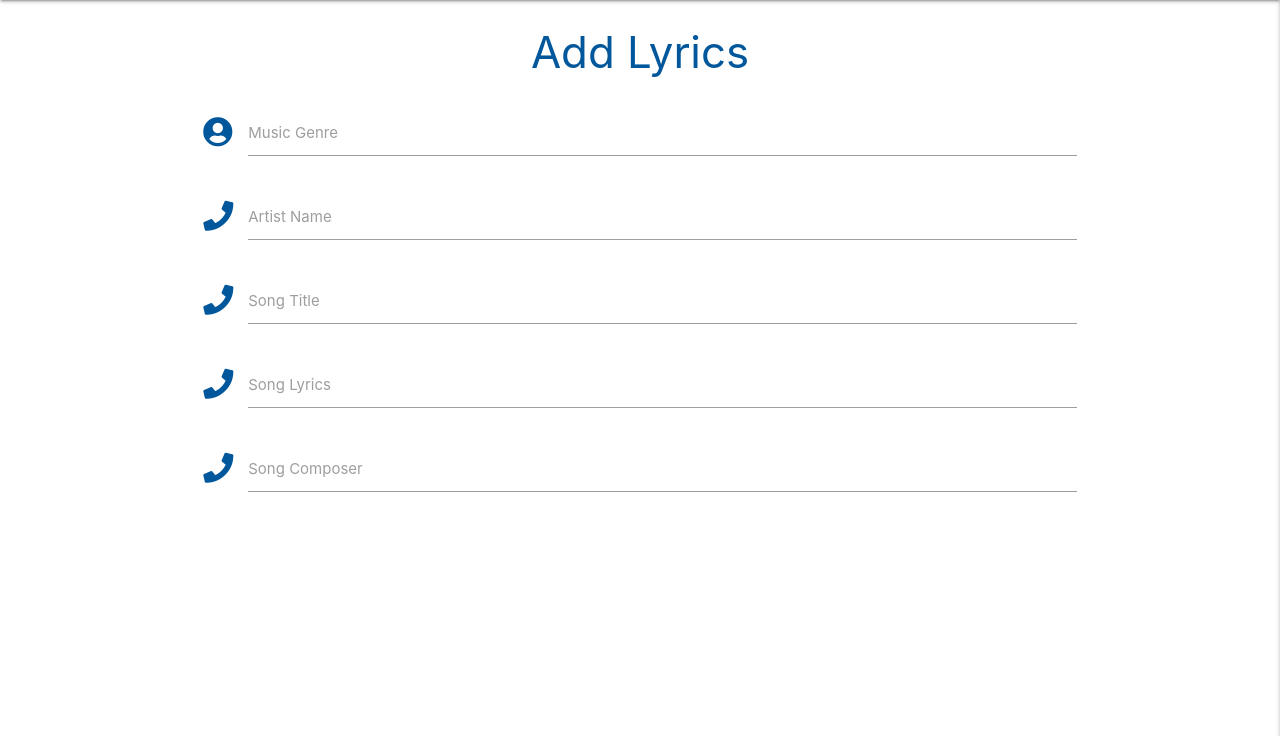
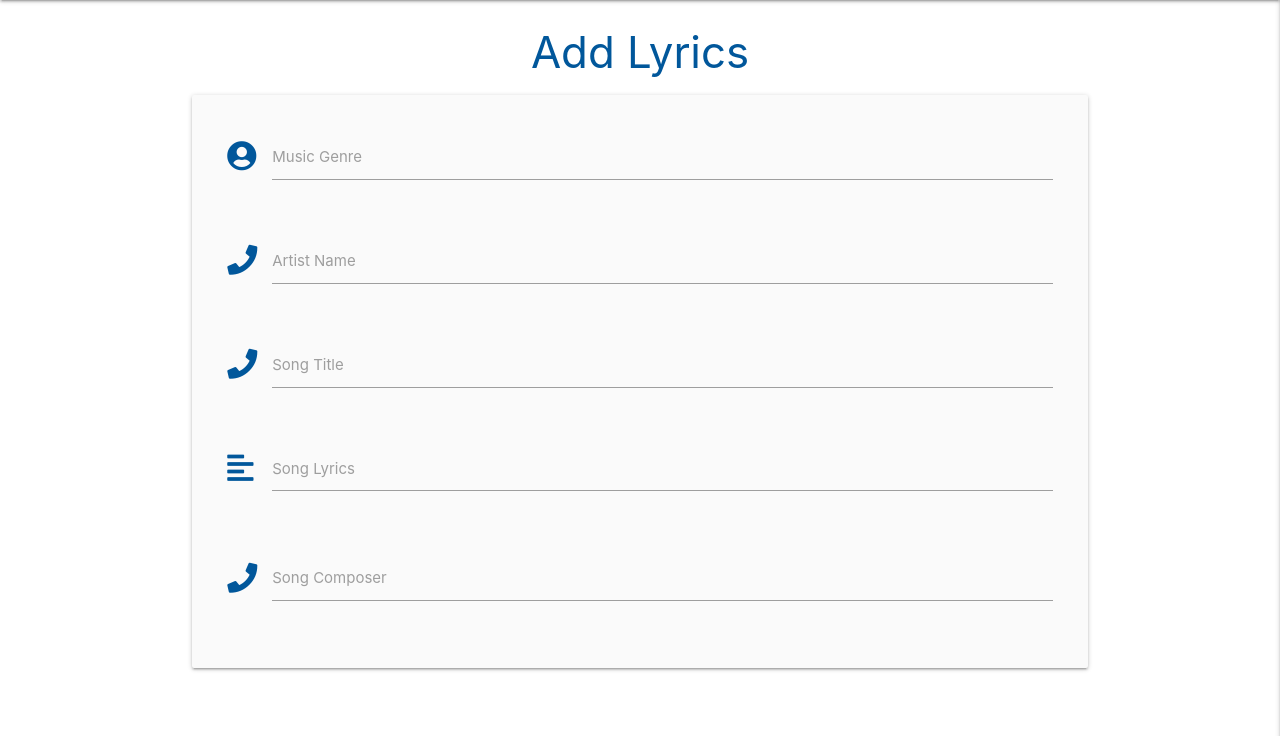
Before and after one commit to J0hn1975/MS3-LyricFinder, a Flask app: page /add_lyrics in a window 1280 px wide. Shown: the part 64-800 px from the top of the page. Run offline with Flask 2, Linux system fonts and the light colour scheme; some libraries are stand-ins or nearby versions.

Commit message:
Add task form input fields

```diff
--- a/templates/add_lyrics.html
+++ b/templates/add_lyrics.html
@@ -3,36 +3,47 @@
 
 <h3 class="light-blue-text text-darken-4 center-align">Add Lyrics</h3>
 
-    <div class="row">
+    <div class="row card-panel grey lighten-5">
         <form class="col s12" method="POST" action="">
             <div class="row">
                 <div class="input-field col s12">
                     <i class="fas fa-user-circle prefix light-blue-text text-darken-4"></i>
-                    <input id="icon_prefix" type="text" class="validate">
-                    <label for="icon_prefix">Music Genre</label>
+                    <input id="music_genre" name="music_genre" type="text" class="validate">
+                    <label for="music_genre">Music Genre</label>
                 </div>
+            </div>
+            <div class="row">
                 <div class="input-field col s12">
                     <i class="fas fa-phone prefix light-blue-text text-darken-4"></i>
-                    <input id="icon_telephone" type="tel" class="validate">
-                    <label for="icon_telephone">Artist Name</label>
+                    <input id="artist_name" name="artist_name" type="text" class="validate">
+                    <label for="artist_name">Artist Name</label>
                 </div>
+            </div>
+            <div class="row">
                 <div class="input-field col s12">
                     <i class="fas fa-phone prefix light-blue-text text-darken-4"></i>
-                    <input id="icon_telephone" type="tel" class="validate">
-                    <label for="icon_telephone">Song Title</label>
+                    <input id="song_title" name="song_title" type="text" class="validate">
+                    <label for="song_title">Song Title</label>
                 </div>
+            </div>
+            <div class="row">
+                    <div class="input-field col s12">
+                        <i class="fas fa-align-left prefix light-blue-text text-darken-4"></i>
+                        <textarea id="song_lyrics" name="song_lyrics" minlength="5"
+                         maxlength="2000" class="materialize-textarea validate" required></textarea>
+                        <label for="song_lyrics">Song Lyrics</label>
+                </div>
+            </div>
+            <div class="row">
                 <div class="input-field col s12">
                     <i class="fas fa-phone prefix light-blue-text text-darken-4"></i>
-                    <input id="icon_telephone" type="tel" class="validate">
-                    <label for="icon_telephone">Song Lyrics</label>
-                </div>
-                <div class="input-field col s12">
-                    <i class="fas fa-phone prefix light-blue-text text-darken-4"></i>
-                    <input id="icon_telephone" type="tel" class="validate">
-                    <label for="icon_telephone">Song Composer</label>
+                    <input id="song_composer" name="song_composer" type="text" class="validate">
+                    <label for="song_composer">Song Composer</label>
                 </div>
             </div>
         </form>
     </div>
 
+
+
 {% endblock %}
```
